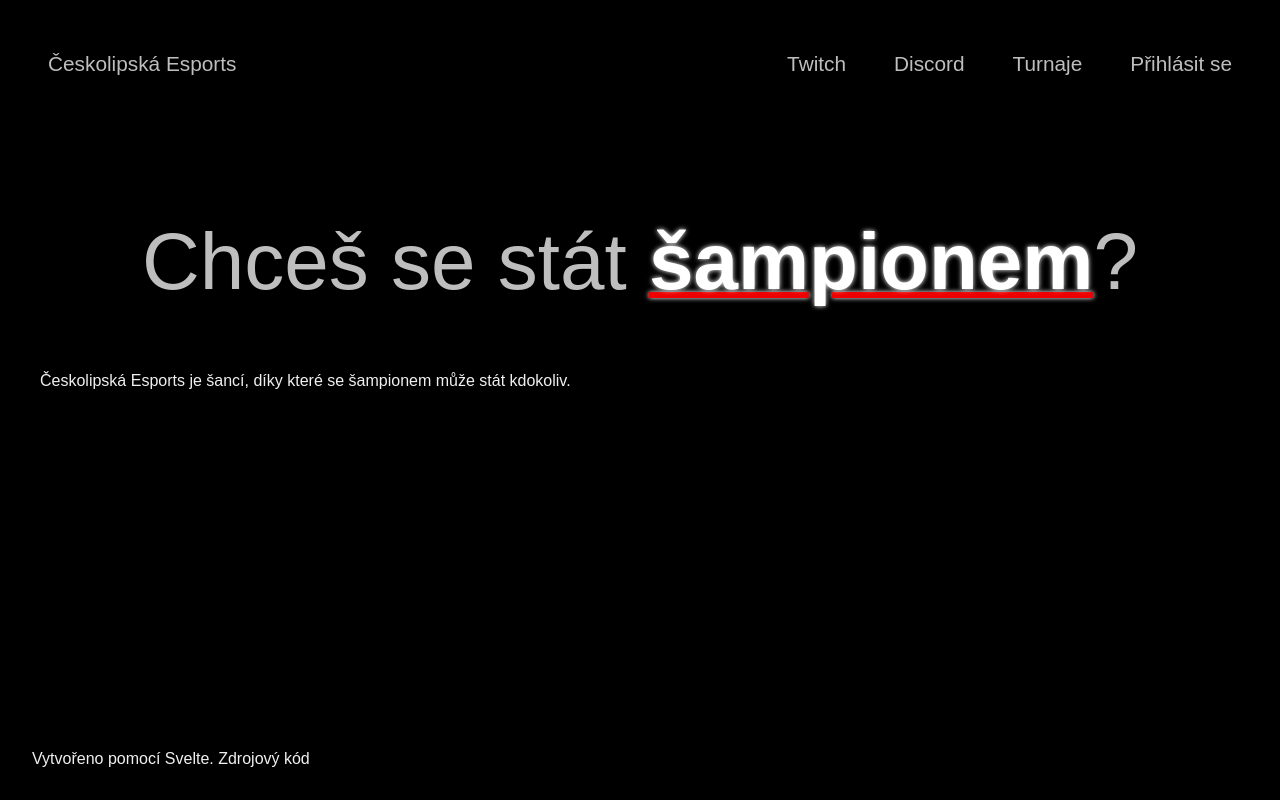
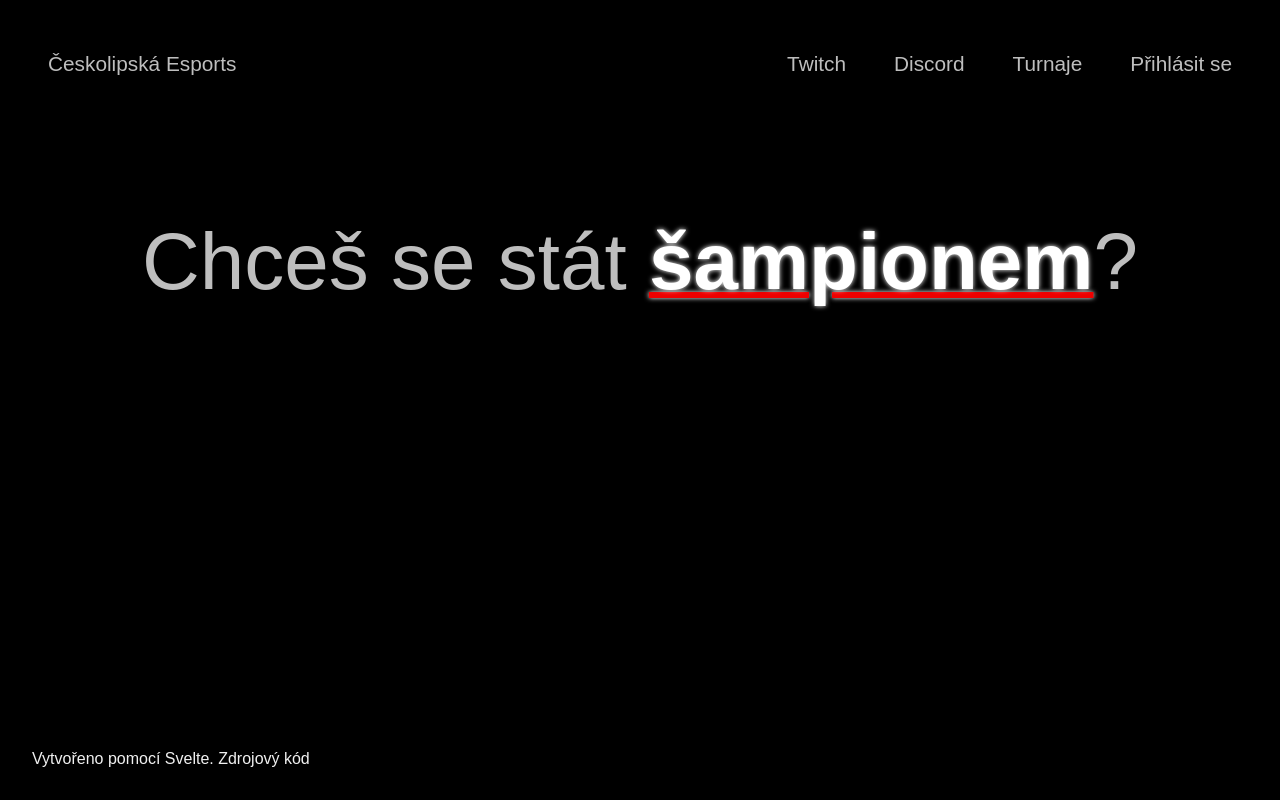
Before and after one commit to Ceskolipska-Esports/web, a SvelteKit app: page / in a window 1280 px wide. Built offline with nearby package versions, Linux system fonts and the light colour scheme; no server answers.

Commit message:
updated deps, fixed a readme typo

```diff
--- a/src/routes/+page.svelte
+++ b/src/routes/+page.svelte
@@ -1,8 +1,6 @@
 <h1 id="main-title" class="mt-32 mb-16 text-center">
 	Chceš se stát <b><u id="champ">šampionem</u></b>?
 </h1>
-<p>Českolipská Esports je šancí, díky které se šampionem může stát kdokoliv.</p>
-<div class="mx-auto"></div>
 
 <style lang="scss">
 	#main-title {
```
Also changed, not shown: package.json (+7 -7 lines), 2 other files (tests, documents, lock files or other folders).
